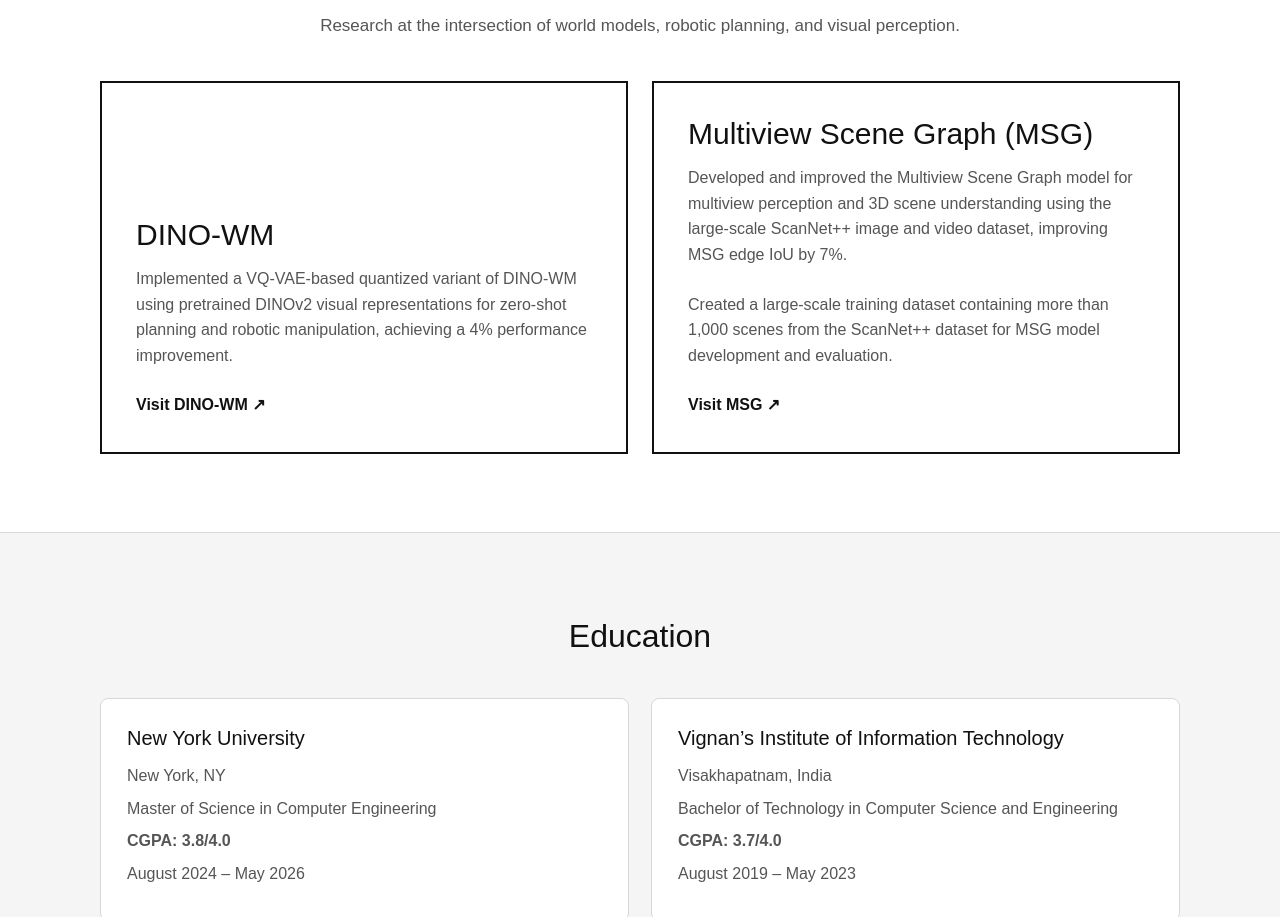
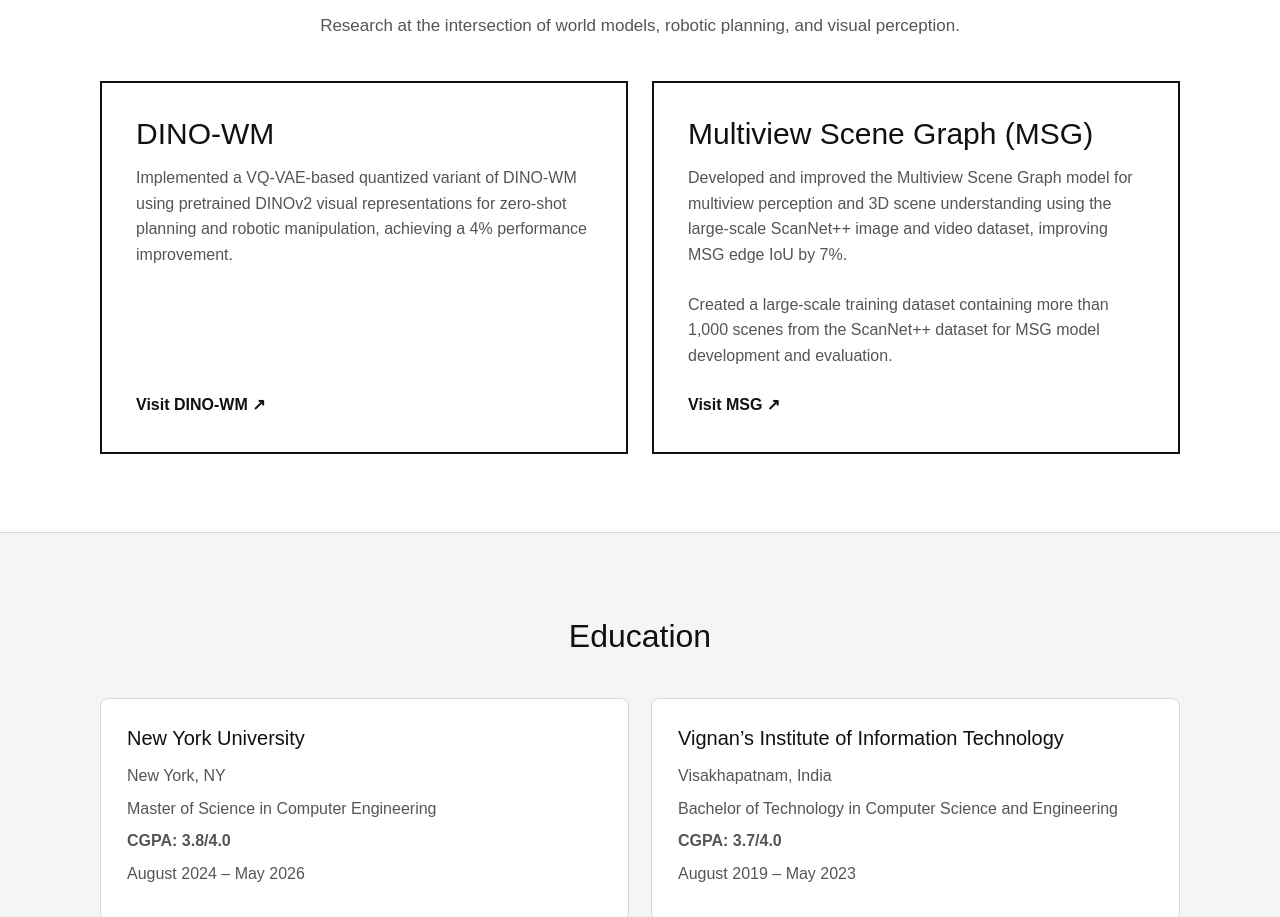
Before and after one commit to nvklaxmikanth/nvklaxmikanth.github.io, a Next.js app: page / in a window 1280 px wide. Shown: the part 908-1825 px from the top of the page. Built offline with nearby package versions, Linux system fonts and the light colour scheme.

Commit message:
Align featured research cards

```diff
--- a/app/globals.css
+++ b/app/globals.css
@@ -30,9 +30,9 @@
 .sectionLabel { margin: 0; text-transform: uppercase; letter-spacing: .14em; font-size: 12px; font-weight: 700; }
 .researchGrid { display: grid; grid-template-columns: repeat(2, 1fr); gap: 24px; }
 .researchCard { min-height: 330px; padding: 34px; border: 2px solid var(--black); display: flex; flex-direction: column; }
-.researchCard h3 { margin: auto 0 14px; font-size: 30px; line-height: 1.15; }
+.researchCard h3 { margin: 0 0 14px; font-size: 30px; line-height: 1.15; }
 .researchCard > p { margin: 0 0 24px; color: var(--dark-gray); }
-.researchCard a { align-self: flex-start; font-weight: 700; text-underline-offset: 4px; }
+.researchCard a { align-self: flex-start; margin-top: auto; font-weight: 700; text-underline-offset: 4px; }
 .twoColumns, .skillGrid, .projectGrid { display: grid; gap: 22px; }
 .twoColumns { grid-template-columns: repeat(2, 1fr); }
 .skillGrid { grid-template-columns: repeat(3, 1fr); }
```
